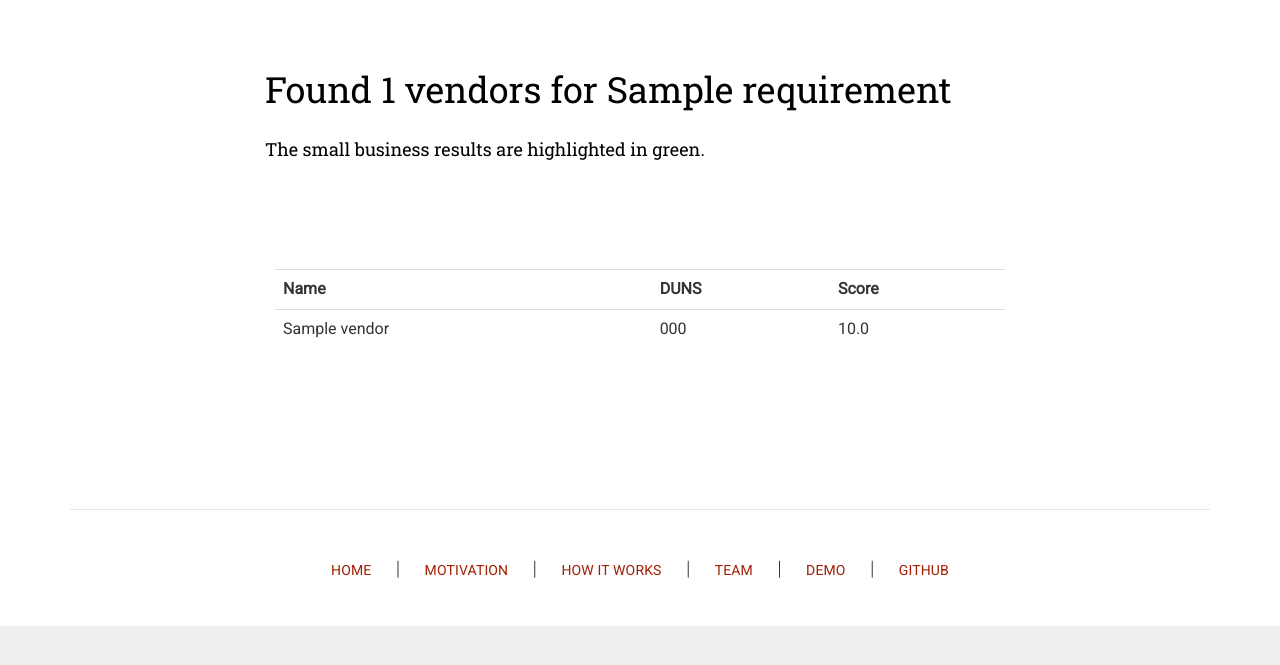
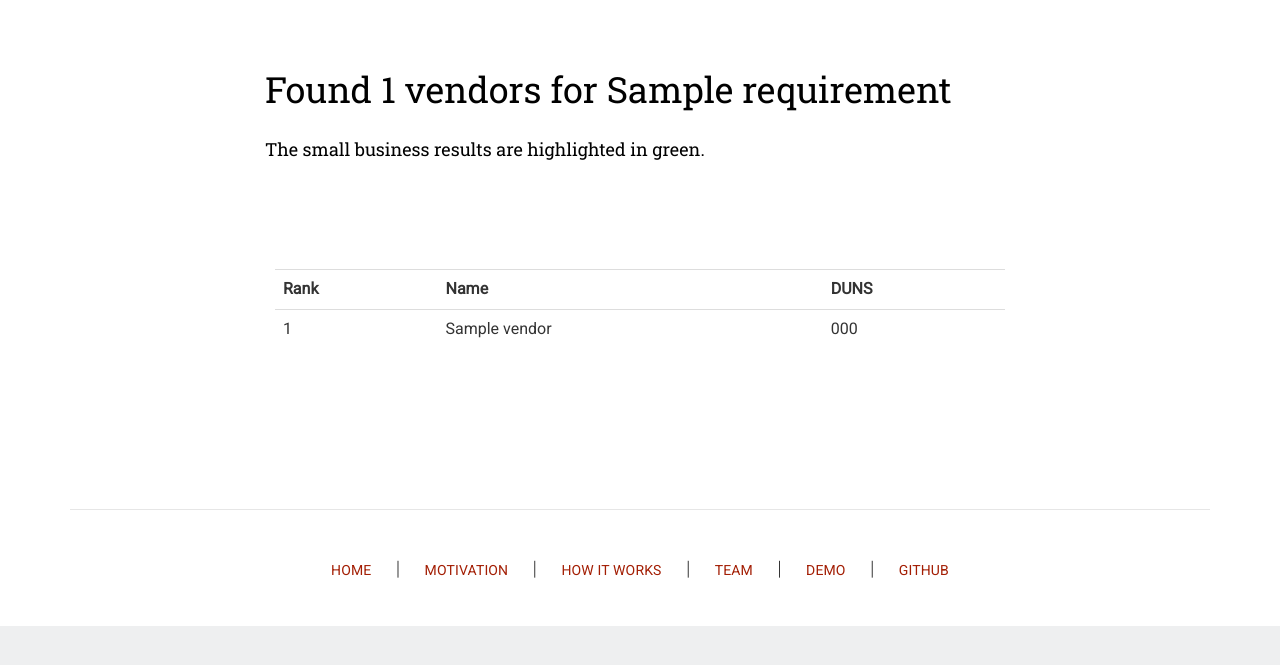
Before and after one commit to anachlas/w210_vendor_recommendor, a Flask app: template templates/results.html in a window 1280 px wide. Shown: the top 665 px of the page. Run offline with Flask 2, Linux system fonts and the light colour scheme; the template is opened without the code that fills it: most values are stand-ins (such as "Sample title", 1, 10 or a date in 2020); some libraries are stand-ins or nearby versions.

Commit message:
Use rank instead of prediction

```diff
--- a/templates/results.html
+++ b/templates/results.html
@@ -44,15 +44,15 @@
             <div class="col-md-8 col-md-offset-2 animate-box">
                 <table class="table">
                     <tr>
+                        <th>Rank</th>
                         <th>Name</th>
                         <th>DUNS</th>
-                        <th>Score</th>
                     </tr>
                     {% for vendor in vendors %}
                     <tr {% if vendor.smb == "S: SMALL BUSINESS" %} class="success" {% endif %}>
+                        <td> {{ loop.index }}</td>
                         <td> {{ vendor.vendorname }}</td>
                         <td> {{ vendor.dunsnumber }}</td>
-                        <td> {{ vendor.pred|float|round(1) }}</td>
                     </tr>
                     {% endfor %}
                 </table>
```
